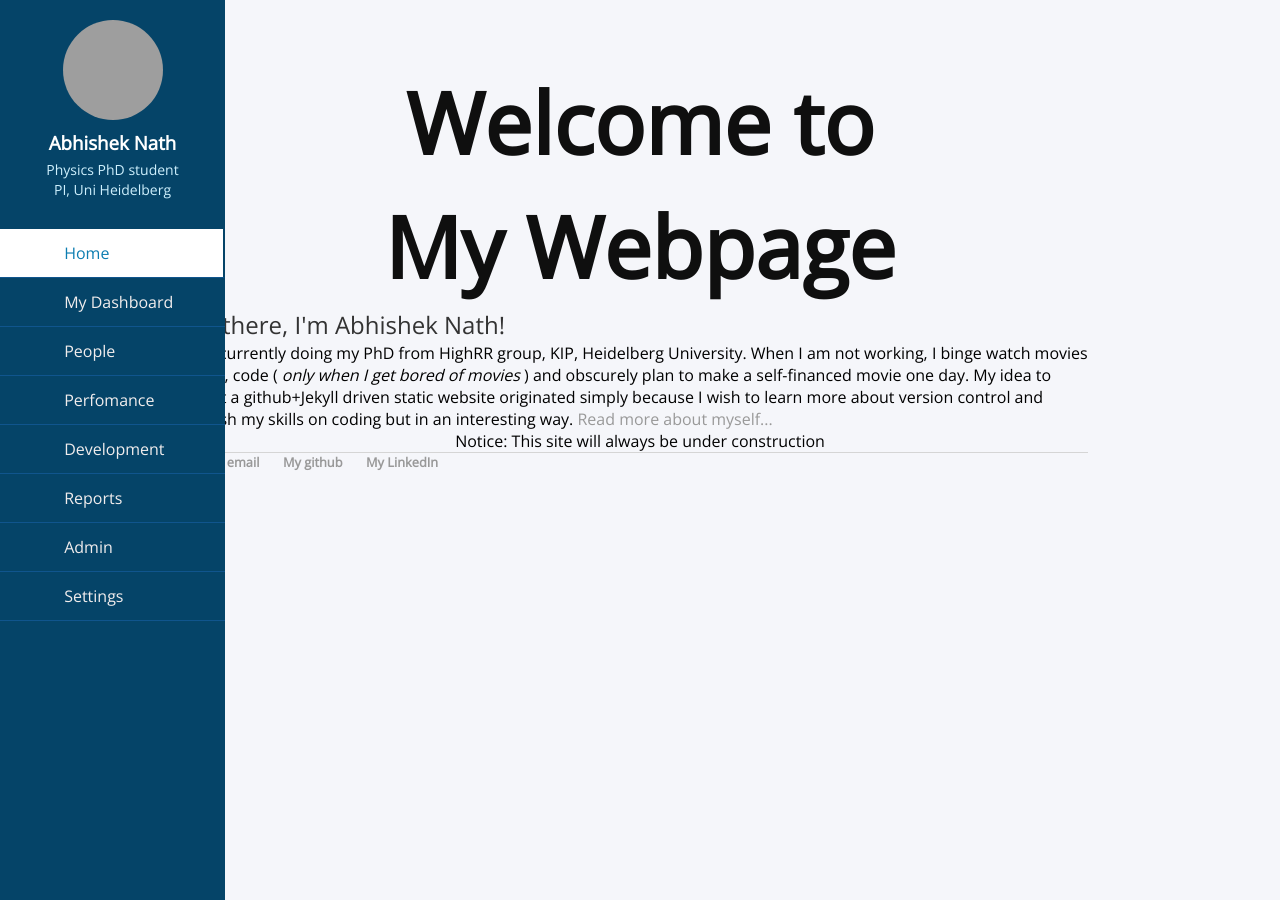
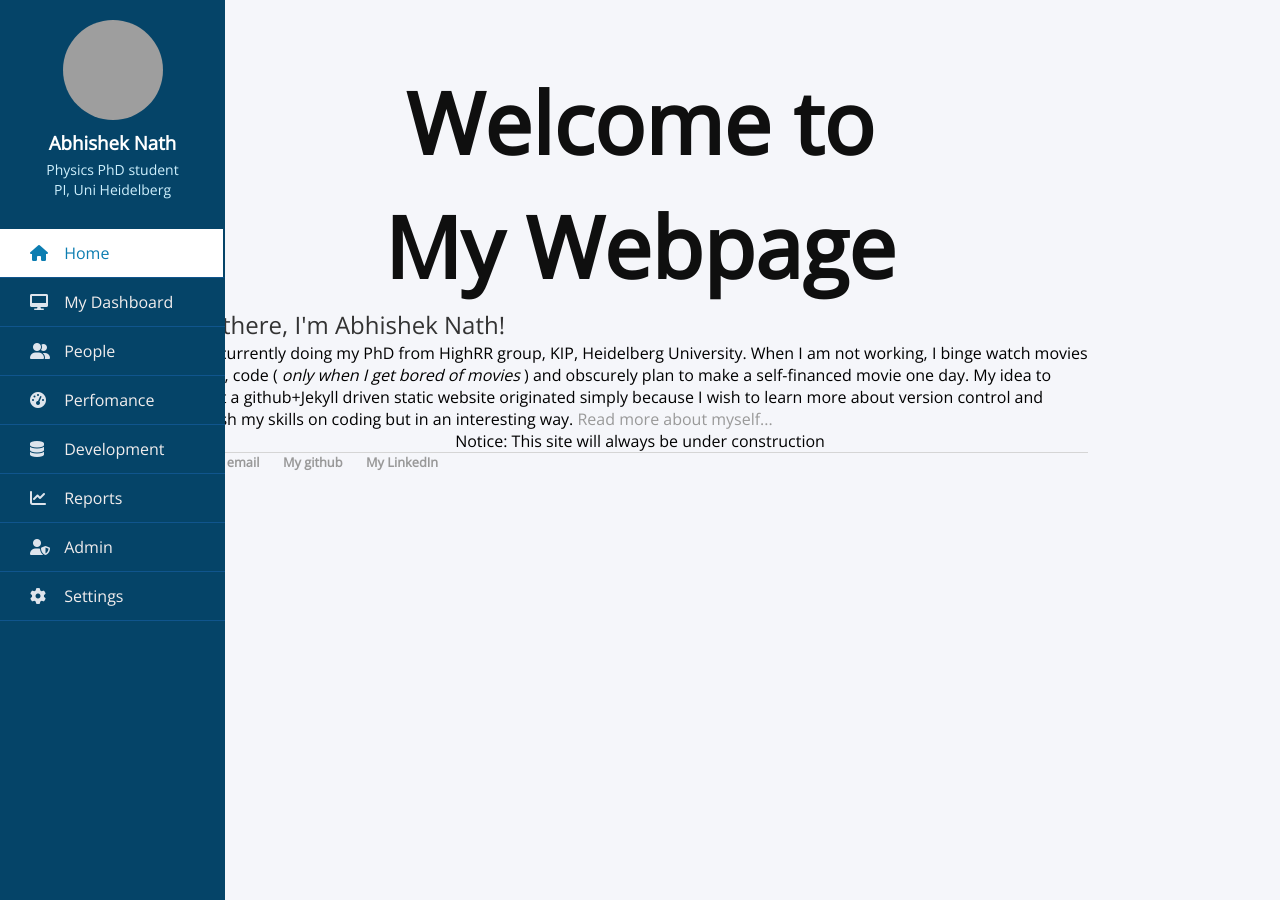
Before and after one commit to an15ms157/abhishek.github.io, a Jekyll site: the page built from index.html, in a window 1280 px wide. Built offline with Jekyll 4.4.1, drawn with Linux system fonts in a browser that asks for light colours; grey boxes are pictures that could not be loaded.

Commit message:
Update sidebar.html

```diff
--- a/_includes/sidebar.html
+++ b/_includes/sidebar.html
@@ -1,5 +1,5 @@
     <link type="text/css" rel="stylesheet" href="css/sidebar.css"/>
-    <link rel="stylesheet" href="https://cdnjs.cloudflare.com/ajax/libs/font-awesome/4.7.0/css/font-awesome.min.css">
+    <link rel="stylesheet" href="https://cdnjs.cloudflare.com/ajax/libs/font-awesome/6.0.0/css/all.min.css">
     <div class="wrapper">
         <!--Top menu -->
         <div class="sidebar">
```
